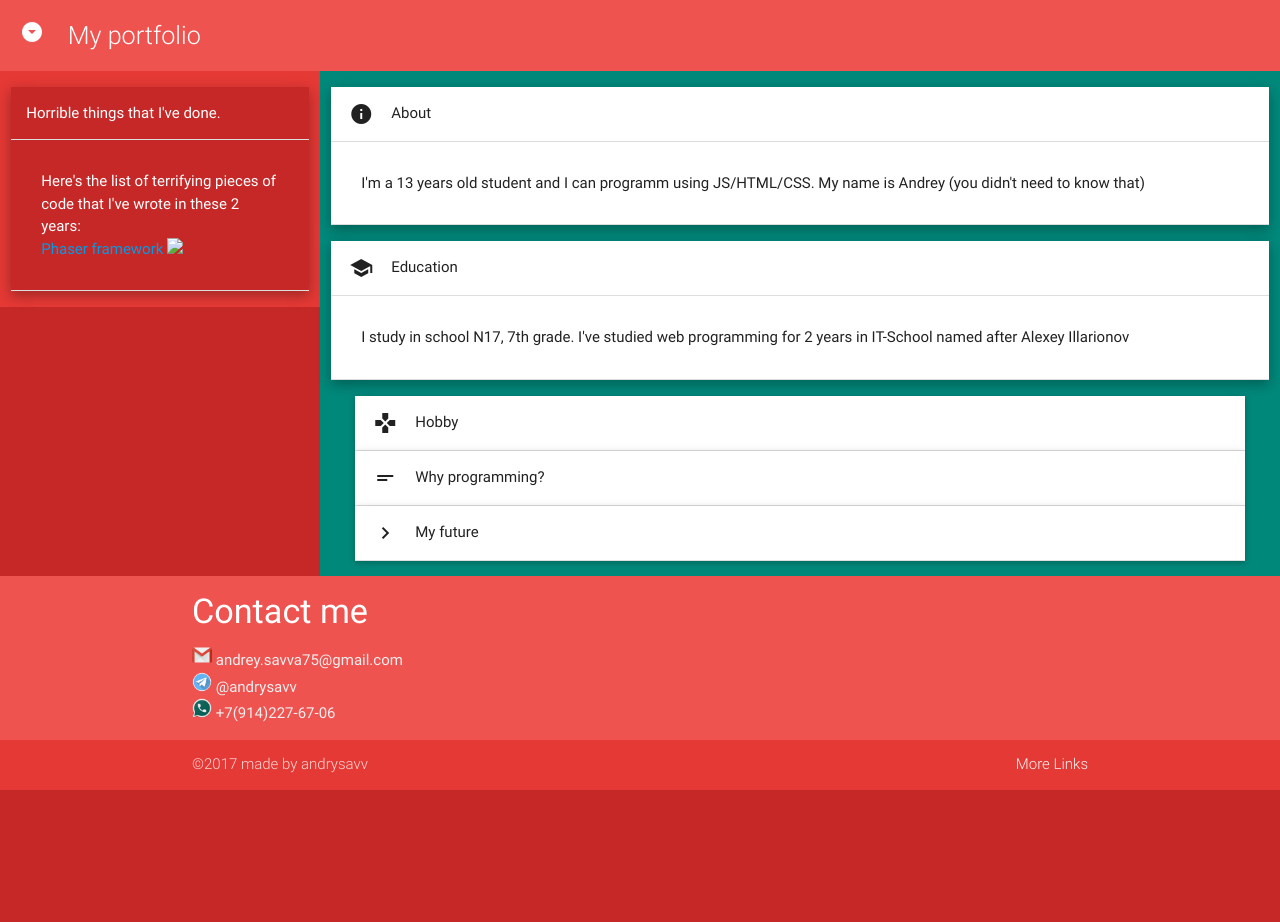
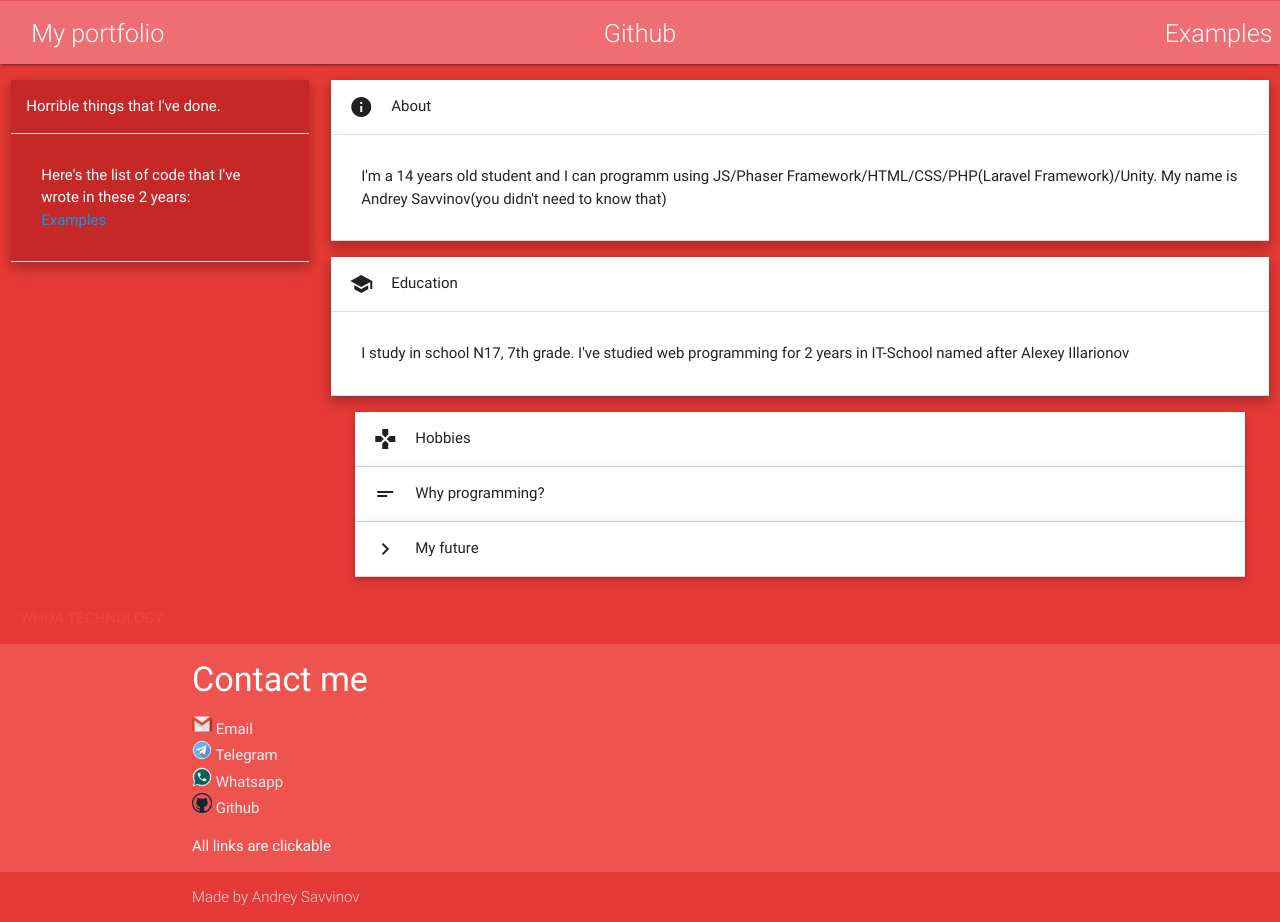
Before and after one commit to andrysavv/portfolio, a plain HTML site: page index.html in a window 1280 px wide. Before the commit the page ends 800 px from the top, so only its background shows below. Drawn offline with Linux system fonts and the light colour scheme.

Commit message:
Add files via upload

```diff
--- a/css/style.css
+++ b/css/style.css
@@ -1,16 +1,4 @@
 
 body{
 	margin: 0;
-/*	font-family: "Futura";*/
 }
-.textb{
-  font-size: 30px;
-}
-.texta{
-  font-size: 25px;
-}
-/*
-@font-face{
-    font-family: "Futura";
-    src: url("fonts/FuturaBookfont.ttf") format("ttf");
-}*/
--- a/index.html
+++ b/index.html
@@ -10,53 +10,49 @@
     <link type="text/css" href="materialize/css/materialize.min.css" rel="stylesheet">
 </head>
 
-<body class="red darken-3">
-    <!-- header-->
-    <div class="row">
-        <div class="col s12 red lighten-1" style="padding: 20px;">
-            <a class="dropdown-button white-text" href="" data-activates="dropdown1">
-                <i class="material-icons">arrow_drop_down_circle</i>
-            </a>
-            <a href="#" class="brand-logo center">
+<body class="red darken-1">
+     <!-- header-->
+    <div class="row navbar-fixed">
+       <nav>
+         <div class="col s12 red lighten-1">
+            <a href="index.html" class="brand-logo left">
                 <h2 style="display: inline; margin-left: 20px;" class="flow-text white-text">My portfolio</h2>
             </a>
-            <ul id="dropdown1" class="dropdown-content">
-                <li><a href="index.html">Main page</a></li>
-                <li class="divider"></li>
-                <li><a href="#!">Examples</a></li>
-                <li><a href="phaserex.html">Phaser framework examples</a></li>
-            </ul>
-
+             <a href="https://github.com/andrysavv" class="brand-logo center" target="_blank">
+                <h2 style="display: inline;" class="flow-text white-text">Github</h2>
+              </a>
+              <a href="examples.html" class="brand-logo right">
+                <h2 style="display: inline;" class="flow-text white-text">Examples</h2>
+              </a>
         </div>
+       </nav>
     </div>
-    <!--  navbar-->
     <div class="row">
         <div class="col s12 m3  red darken-1">
             <ul class="collapsible popout " data-collapsible="expandable">
                 <li>
                     <div class="collapsible-header active red darken-3 white-text">Horrible things that I've done.</div>
-                    <div class="collapsible-body  red darken-3"><span class="white-text">Here's the list of terrifying pieces of code that I've wrote in these 2 years:
+                    <div class="collapsible-body  red darken-3"><span class="white-text">Here's the list of code that I've wrote in these 2 years:
                     <div>
-                        <a href="phaserex.html">Phaser framework</a>
-                        <img src="img/">
+                        <a href="examples.html">Examples</a>
                     </div>
                     </span>
                     </div>
                 </li>
             </ul>
         </div>
-        <div class="col s12 m9 teal darken-1">
+        <div class="col s12 m9 red darken-1">
             <ul class="collapsible popout " data-collapsible="expandable">
                 <li>
                     <div class="collapsible-header active"> <i class="material-icons">info</i>About</div>
-                    <div class="collapsible-body white"><span>I'm a 13 years old student and I can programm using JS/HTML/CSS. My name is Andrey (you didn't need to know that)</span></div>
+                    <div class="collapsible-body white"><span>I'm a 14 years old student and I can programm using JS/Phaser Framework/HTML/CSS/PHP(Laravel Framework)/Unity. My name is Andrey Savvinov(you didn't need to know that)</span></div>
                 </li>
                 <li>
                     <div class="collapsible-header active"> <i class="material-icons">school</i>Education</div>
                     <div class="collapsible-body white"><span>I study in school N17, 7th grade. I've studied web programming for 2 years in IT-School named after Alexey Illarionov</span></div>
                 </li>
                 <li>
-                    <div class="collapsible-header"> <i class="material-icons">games</i>Hobby</div>
+                    <div class="collapsible-header"> <i class="material-icons">games</i>Hobbies</div>
                     <div class="collapsible-body white"><span>Like watching cartoons on YouTube and procrastinate a lot.</span></div>
                 </li>
                 <li>
@@ -65,42 +61,46 @@
                 </li>
                 <li>
                     <div class="collapsible-header"> <i class="material-icons">keyboard_arrow_right</i>My future</div>
-                    <div class="collapsible-body white"><span>Who knows? I can end up living in a trash can or working at Google as a programmer that changed the world</span></div>
+                    <div class="collapsible-body white"><span>I want to write code for a living. I would like to become a frontend web programmer, but I can code in the backend as well. Since I'm a kiddo I can learn stuff quickly, so I'm planning on learning new programming languages.</span></div>
                 </li>
 
             </ul>
         </div>
     </div>
-    <footer class="page-footer red lighten-1">
+<div style="height: 10%; width: 100%;" class="divider red darken-1">
+      <p class="red-text darken-1" style="float: left; margin-left: 20px;">
+      WHOA TECHNOLOGY
+      </p>
+ </div>
+       <footer class="page-footer red lighten-1">
           <div class="container">
             <div class="row">
               <div class="col l6 s12">
                 <h4 class="white-text">Contact me</h4>
                 <ul>
                   <img src="img/gmail.png" style="width: 20px; height: auto;">
-                  <a class="grey-text text-lighten-3" href="#!">andrey.savva75@gmail.com</a>
+                  <a class="grey-text text-lighten-3" href="mailto:andrey.savva75@gmail.com" target="_blank">Email</a>
                   <br>
                   <img src="img/telegram.png" style="width: 20px; height: auto;">
-                  <a class="grey-text text-lighten-3" href="https://t.me/andrysavv">@andrysavv</a>
+                  <a class="grey-text text-lighten-3" href="https://t.me/andrysavv" target="_blank">Telegram</a>
                   <br>
                   <img src="img/whatsapp.png" style="width: 20px; height: auto;">
-                  <a class="grey-text text-lighten-3" href="#!">+7(914)227-67-06</a>
+                  <a class="grey-text text-lighten-3" href="https://api.whatsapp.com/send?phone=79142276706" target="_blank">Whatsapp</a>
+                  <br>
+                  <img src="img/github.png" style="width: 20px; height: auto;">
+                  <a class="grey-text text-lighten-3" href="https://github.com/andrysavv" target="_blank">Github</a>
+                  <br>
+                  <p>All links are clickable</p>
                 </ul>
               </div>
-              <div class="col l4  s12">
-
-              </div>
-
             </div>
           </div>
           <div class="footer-copyright red darken-1">
             <div class="container">
-            ©2017 made by andrysavv
-            <a class="grey-text text-lighten-4 right" href="#!">More Links</a>
+            Made by Andrey Savvinov
             </div>
           </div>
         </footer>
-
     <script type="text/javascript" src="jquery-3.2.1.min.js"></script>
     <script type="text/javascript" src="materialize/js/materialize.min.js"></script>
     <script type="text/javascript" src="js/script.js"></script>
```
Also changed, not shown: examples.html (added, +136 -0 lines), img/2018-05-11-095730_1366x768_scrot.png (added), img/2018-05-11-095803_1366x768_scrot.png (added), img/2018-05-11-095811_1366x768_scrot.png (added), img/2018-05-11-095819_1366x768_scrot.png (added), img/2018-05-11-100026_1366x768_scrot.png (added), img/2018-05-11-100044_1366x768_scrot.png (added), img/github.png (added), 3 other files.
